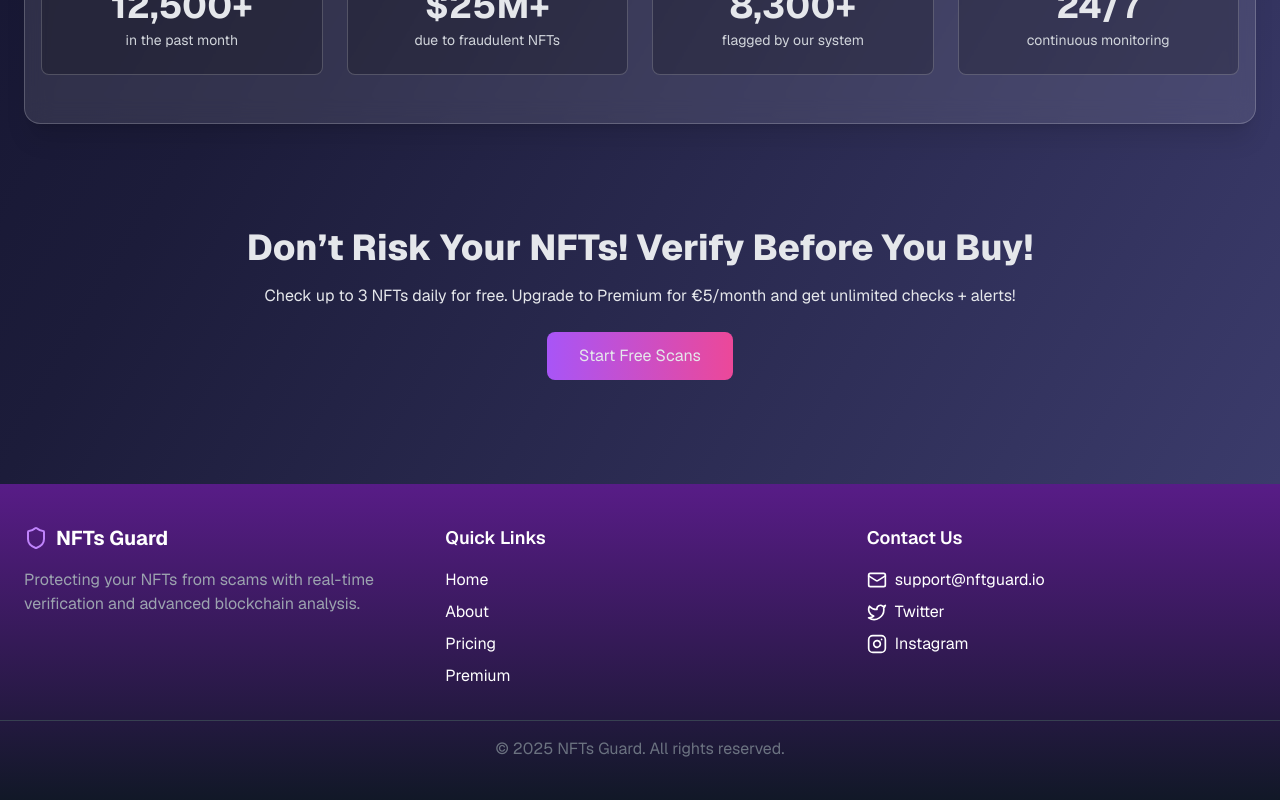
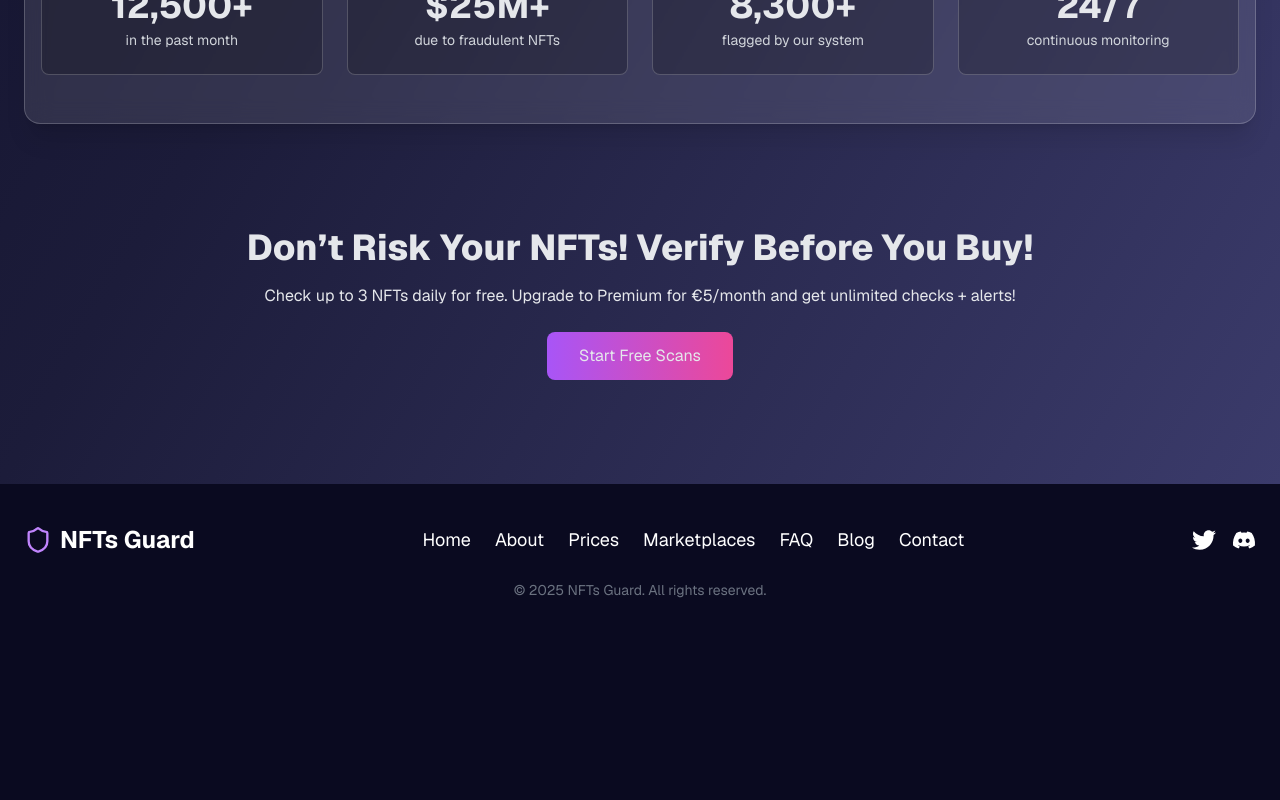
Before and after one commit to vapl/nfts-guard, a Next.js app: page / in a window 1280 px wide. Shown: the part 1712-2512 px from the top of the page. After the commit the page ends 2352 px from the top, so only its background shows below. Built offline with nearby package versions, Linux system fonts and the light colour scheme.

Commit message:
Created social links and icons as a separate component, created footer.

```diff
--- a/package.json
+++ b/package.json
@@ -16,6 +16,7 @@
     "next-themes": "^0.4.4",
     "react": "^19.0.0",
     "react-dom": "^19.0.0",
+    "react-icons": "^5.5.0",
     "wagmi": "^2.14.12"
   },
   "devDependencies": {
--- a/src/components/Footer.tsx
+++ b/src/components/Footer.tsx
@@ -1,81 +1,51 @@
 import React from "react";
-import { Mail, Twitter, Instagram, Shield } from "lucide-react";
+import { Twitter, Instagram, Shield } from "lucide-react";
+import { getNavLinks } from "@/constants/navLinks";
+import SocialIcons from "./SocialIcons";
 
 const Footer = () => {
+  const navLinks = getNavLinks();
+
   return (
-    <footer className="bg-gradient-to-t from-gray-900 to-purple-900 text-white py-10 border-t-0">
-      <div className="container mx-auto px-6 grid grid-cols-1 md:grid-cols-3 gap-8">
-        {/* Brand Info */}
-        <div>
-          <div className="flex items-center gap-2 mb-4">
-            <Shield className="text-purple-400" size={24} />
-            <h2 className="text-xl font-bold">NFTs Guard</h2>
-          </div>
-          <p className="text-gray-400">
-            Protecting your NFTs from scams with real-time verification and
-            advanced blockchain analysis.
-          </p>
+    <footer className="px-6 max-w-7xl mx-auto text-white py-10 border-t-0">
+      <div className="container mx-auto flex flex-col lg:flex-col items-center text-center gap-6">
+        {/* 🌟 Galvenā sadaļa (lielā ekrāna rinda, mazā ekrāna kolonna) */}
+        <div className="w-full flex flex-col lg:flex-row justify-between gap-6 items-center lg:gap-12">
+          {/* 🔹 Logo */}
+          <div className="flex items-center gap-2">
+            <Shield className="text-purple-400" size={28} />
+            <h2 className="text-2xl font-bold">NFTs Guard</h2>
           </div>
 
-        {/* Quick Links */}
-        <div>
-          <h3 className="text-lg font-semibold mb-4">Quick Links</h3>
-          <ul className="space-y-2">
-            <li>
-              <a href="#" className="hover:text-purple-400">
-                Home
+          {/* 🔹 Navigācijas linki */}
+          <ul className="flex flex-wrap justify-center gap-6">
+            {navLinks.map((link) => (
+              <li key={link.name}>
+                <a
+                  href={link.href}
+                  className="text-md md:text-lg hover:text-purple-400"
+                >
+                  {link.name}
                 </a>
               </li>
-            <li>
-              <a href="#" className="hover:text-purple-400">
-                About
-              </a>
-            </li>
-            <li>
-              <a href="#" className="hover:text-purple-400">
-                Pricing
-              </a>
-            </li>
-            <li>
-              <a href="#" className="hover:text-purple-400">
-                Premium
-              </a>
-            </li>
+            ))}
           </ul>
-        </div>
 
-        {/* Contact Info */}
-        <div>
-          <h3 className="text-lg font-semibold mb-4">Contact Us</h3>
-          <ul className="space-y-2">
-            <li className="flex items-center gap-2">
-              <Mail size={20} />
-              <a
-                href="mailto:support@nftguard.io"
-                className="hover:text-purple-400"
-              >
-                support@nftguard.io
-              </a>
-            </li>
-            <li className="flex items-center gap-2">
-              <Twitter size={20} />
-              <a href="#" className="hover:text-purple-400">
-                Twitter
-              </a>
-            </li>
-            <li className="flex items-center gap-2">
-              <Instagram size={20} />
-              <a href="#" className="hover:text-purple-400">
-                Instagram
-              </a>
-            </li>
-          </ul>
+          {/* 🔹 Sociālo tīklu ikonas */}
+          <div className="hidden lg:flex gap-6">
+            <SocialIcons icons={["twitter", "discord"]} />
           </div>
         </div>
 
-      {/* Copyright */}
-      <div className="border-t border-gray-700 mt-8 pt-4 text-center text-gray-500">
+        {/* 🌟 Copyright vienmēr ir atsevišķā rindā */}
+        <p className="text-gray-500 text-sm w-full text-center">
           &copy; {new Date().getFullYear()} NFTs Guard. All rights reserved.
+        </p>
+
+        {/* 🟣 Sociālie tīkli apakšā tikai uz mazajiem ekrāniem */}
+        <div className="lg:hidden flex">
+          <SocialIcons icons={["twitter", "discord"]} />
+        </div>
       </div>
     </footer>
   );
--- a/src/components/Navbar.tsx
+++ b/src/components/Navbar.tsx
@@ -2,20 +2,13 @@
 
 import React, { useEffect, useState } from "react";
 import { Menu, X, Shield } from "lucide-react";
-
-const navLinks = [
-  { name: "Home", href: "#home" },
-  { name: "About", href: "#about" },
-  { name: "Prices", href: "#prices" },
-  { name: "Marketplaces", href: "#marketplaces" },
-  { name: "FAQ", href: "#faq" },
-  { name: "Blog", href: "#blog" },
-  { name: "Contact", href: "#contact" },
-];
+import { getNavLinks } from "@/constants/navLinks";
+import SocialIcons from "./SocialIcons";
 
 export default function Navbar() {
   const [isMenuOpen, setIsMenuOpen] = useState(false);
   const [isScrolled, setIsScrolled] = useState(false);
+  const navLinks = getNavLinks();
 
   useEffect(() => {
     const handleScroll = () => {
@@ -32,7 +25,7 @@ export default function Navbar() {
   return (
     <nav
       className={`fixed w-full bg-background ${
-        isScrolled
+        isScrolled && !isMenuOpen
           ? "dark:bg-background-dark drop-shadow-lg transition duration-300 ease-in-out"
           : "dark:bg-background-dark/50"
       } text-text dark:text-white py-7 px-8 flex justify-between items-center shadow-lg z-50`}
@@ -43,15 +36,8 @@ export default function Navbar() {
         <span className="text-white">NFTs Guard</span>
       </div>
 
-      {/* Hamburger ikona */}
-      <div className="md:hidden">
-        <button onClick={() => setIsMenuOpen(!isMenuOpen)} className="p-2">
-          {isMenuOpen ? <X size={24} /> : <Menu size={24} />}
-        </button>
-      </div>
-
       {/* Navigācija */}
-      <ul className="hidden md:flex space-x-8">
+      <ul className="hidden lg:flex space-x-8">
         {navLinks.map((link) => (
           <li key={link.name}>
             <a
@@ -63,18 +49,26 @@ export default function Navbar() {
           </li>
         ))}
       </ul>
+      <div className="flex gap-6">
+        {/* Hamburger ikona */}
+        <div className="lg:hidden order-last">
+          <button onClick={() => setIsMenuOpen(!isMenuOpen)} className="p-2">
+            {isMenuOpen ? <X size={24} /> : <Menu size={24} />}
+          </button>
+        </div>
 
-      {/* Join Now poga */}
-      <div className="hidden md:block">
-        <button className="relative bg-gradient-to-r from-purple-600 to-indigo-500 text-white px-6 py-2 rounded-full shadow-lg hover:opacity-80 transition">
-          <span className="absolute inset-0 bg-black bg-opacity-20 rounded-full"></span>
-          <span className="relative z-10 text-nowrap">Join Now</span>
-        </button>
+        {/* Join Now poga */}
+        <div className="lg:block">
+          <button className="relative bg-gradient-to-r from-purple-600 to-indigo-500 text-white px-6 py-2 rounded-full shadow-lg hover:opacity-80 transition">
+            <span className="absolute inset-0 bg-black bg-opacity-20 rounded-full"></span>
+            <span className="relative z-10 text-nowrap">Join Now</span>
+          </button>
+        </div>
       </div>
 
       {/* Mobilais menu */}
       {isMenuOpen && (
-        <div className="fixed top-0 right-0 w-3/4 h-full bg-background-dark text-white p-6 z-50 shadow-lg transition-transform transform">
+        <div className="fixed top-0 right-0 w-2/3 h-full bg-background-dark text-white p-6 z-50 shadow-lg transition-transform transform">
           <button
             onClick={() => setIsMenuOpen(false)}
             className="absolute top-4 right-4"
@@ -94,6 +88,9 @@ export default function Navbar() {
               </li>
             ))}
           </ul>
+          <div className="flex w-full h-full p-6 justify-center self-end">
+            <SocialIcons icons={["twitter", "discord"]} />
+          </div>
         </div>
       )}
     </nav>
--- /dev/null
+++ b/src/components/SocialIcons.tsx
@@ -0,0 +1,24 @@
+import { socialLinks } from "@/constants/socialLinks";
+
+interface SocialIconsProps {
+  icons?: string[];
+}
+
+const SocialIcons = ({ icons }: SocialIconsProps) => {
+  const filteredLinks = icons
+    ? socialLinks.filter((link) =>
+        icons.includes(link.name.toLocaleLowerCase())
+      )
+    : socialLinks;
+  return (
+    <div className="flex gap-4">
+      {filteredLinks.map(({ icon: Icon, href }, index) => (
+        <a key={index} href={href} target="_blank" rel="noopener noreferrer">
+          <Icon size={24} className="text-white hover:text-purple-600" />
+        </a>
+      ))}
+    </div>
+  );
+};
+
+export default SocialIcons;
--- /dev/null
+++ b/src/constants/navLinks.ts
@@ -0,0 +1,9 @@
+export const getNavLinks = () => [
+  { name: "Home", href: "#home" },
+  { name: "About", href: "#about" },
+  { name: "Prices", href: "#prices" },
+  { name: "Marketplaces", href: "#marketplaces" },
+  { name: "FAQ", href: "#faq" },
+  { name: "Blog", href: "#blog" },
+  { name: "Contact", href: "#contact" },
+];
--- /dev/null
+++ b/src/constants/socialLinks.ts
@@ -0,0 +1,16 @@
+// socialLinks.ts (bez JSX)
+import { IconType } from "react-icons";
+import { FaTwitter, FaInstagram, FaLinkedin, FaDiscord } from "react-icons/fa";
+
+export interface SocialLink {
+  name: "twitter" | "instagram" | "linkedin" | "discord";
+  icon: IconType;
+  href: string;
+}
+
+export const socialLinks: SocialLink[] = [
+  { name: "twitter", icon: FaTwitter, href: "https://twitter.com" },
+  { name: "instagram", icon: FaInstagram, href: "https://instagram.com" },
+  { name: "linkedin", icon: FaLinkedin, href: "https://linkedin.com" },
+  { name: "discord", icon: FaDiscord, href: "https://discord.com" },
+];
```
Also changed, not shown: src/components/logo/Logo.tsx (added), 1 other file (tests, documents, lock files or other folders). Lines whose indentation alone changed are shown as unchanged.
